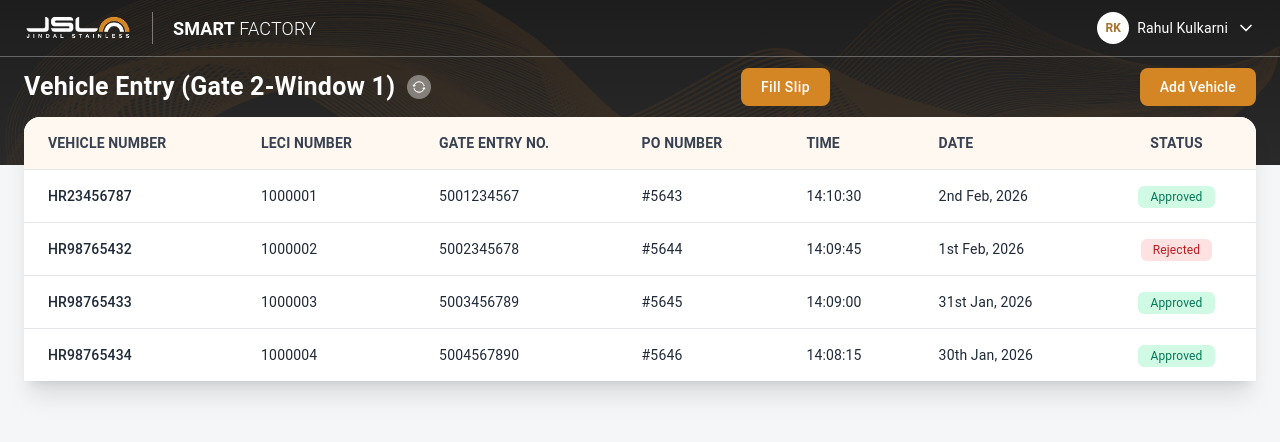
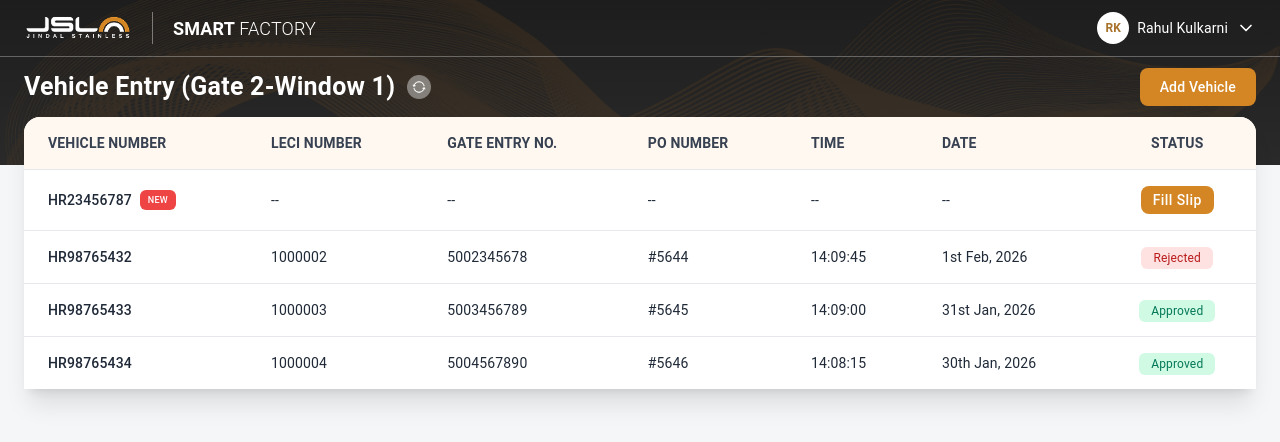
Before and after one commit to Aiinhome-Aivista/jsw-frontend, a React (Vite) app: page / in a window 1280 px wide. Shown: the top 442 px of the page. Built offline with nearby package versions, Linux system fonts and the light colour scheme.

Commit message:
add fill slip

```diff
--- a/src/data/vehicleEntryData.tsx
+++ b/src/data/vehicleEntryData.tsx
@@ -1,12 +1,14 @@
 const vehicleEntryData = [
     {
         vehicleNumber: "HR23456787",
-        leciNumber: "1000001",
-        gateEntryNo: "5001234567",
-        poNumber: "#5643",
-        time: "14:10:30",
-        date: "2nd Feb, 2026",
-        status: "Approved",
+        leciNumber: "--",
+        gateEntryNo: "--",
+        poNumber: "--",
+        time: "--",
+        date: "--",
+        status: "Fill-Slip",
+        isNew: true,
+
     },
     {
         vehicleNumber: "HR98765432",
--- a/src/pages/RMflow/Header.tsx
+++ b/src/pages/RMflow/Header.tsx
@@ -6,8 +6,6 @@ import vectorHeaderImage from "../../assets/VectorHader.png";
 import RefreshIcon from "../../assets/refresh.png";
 import { useAppContext } from "../../context/AppContext";
 import AddVehicleModal from "../../components/modals/RM/AddVehicleModal";
-import Button from '@mui/material/Button';
-import UnloadingSlipModal from "@/components/modals/RM/UnloadingSlipModal";
 
 
 const Header = () => {
@@ -22,7 +20,6 @@ const Header = () => {
     const handleClose = () => {
         setAnchorEl(null);
     };
-    const [showUnloadingModal, setShowUnloadingModal] = React.useState(false);
 
 
     return (
@@ -128,17 +125,8 @@ const Header = () => {
                             onClick={() => window.location.reload()}
                         />
                     </div>
-                    <UnloadingSlipModal
-                        open={showUnloadingModal}
-                        onClose={() => setShowUnloadingModal(false)}
-                    />
-                    <Button
-                        variant="contained"
-                        onClick={() => setShowUnloadingModal(true)}
-                        className="!bg-[#D48625] hover:!bg-[#D48625]/80 !px-5 !py-2 !rounded-lg !text-sm !text-white !normal-case !shadow-none"
-                    >
-                        Fill Slip
-                    </Button>
+
+
 
                     <button
                         onClick={() => setShowModal(true)}
--- a/src/pages/RMflow/VehicleTable.tsx
+++ b/src/pages/RMflow/VehicleTable.tsx
@@ -1,14 +1,22 @@
 import { useAppContext } from "../../context/AppContext";
 import vehicleEntryData from "../../data/vehicleEntryData";
-
+import Button from '@mui/material/Button';
+import UnloadingSlipModal from "@/components/modals/RM/UnloadingSlipModal";
+import React from "react";
 const VehicleTable = () => {
     const { vehicles } = useAppContext();
+
+    const [showUnloadingModal, setShowUnloadingModal] = React.useState(false);
 
     // ✅ New data on top + dummy always below
     const tableData = [...vehicles, ...vehicleEntryData];
 
     return (
         <div className="bg-white rounded-t-2xl shadow-xl overflow-hidden">
+            <UnloadingSlipModal
+                open={showUnloadingModal}
+                onClose={() => setShowUnloadingModal(false)}
+            />
             <table className="w-full text-sm text-gray-800">
                 <thead className="bg-[#FFF8F0] text-gray-700 text-sm uppercase">
                     <tr>
@@ -47,7 +55,16 @@ const VehicleTable = () => {
                             <td className="px-6 py-4">{item.date}</td>
 
                             {/* STATUS */}
+
                             <td className="px-6 py-4 text-center">
+                                {
+                                    item.status == 'Fill-Slip' ? <Button
+                                        variant="contained"
+                                        onClick={() => setShowUnloadingModal(true)}
+                                        className="!bg-[#D48625] hover:!bg-[#D48625]/80 !px-3 !py-1 !rounded-lg !text-sm !text-white !normal-case !shadow-none"
+                                    >
+                                        Fill Slip
+                                    </Button> :
                                         <span
                                             className="px-3 py-1 rounded-md text-xs"
                                             style={{
@@ -66,6 +83,9 @@ const VehicleTable = () => {
                                         >
                                             {item.isNew ? "Unloading Slip Generated" : item.status}
                                         </span>
+                                }
+
+
                             </td>
                         </tr>
                     ))}
```
Lines whose indentation alone changed are shown as unchanged.
